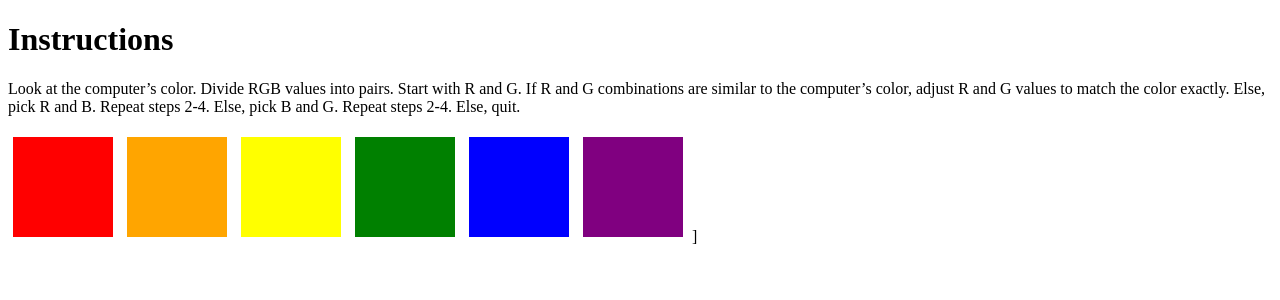
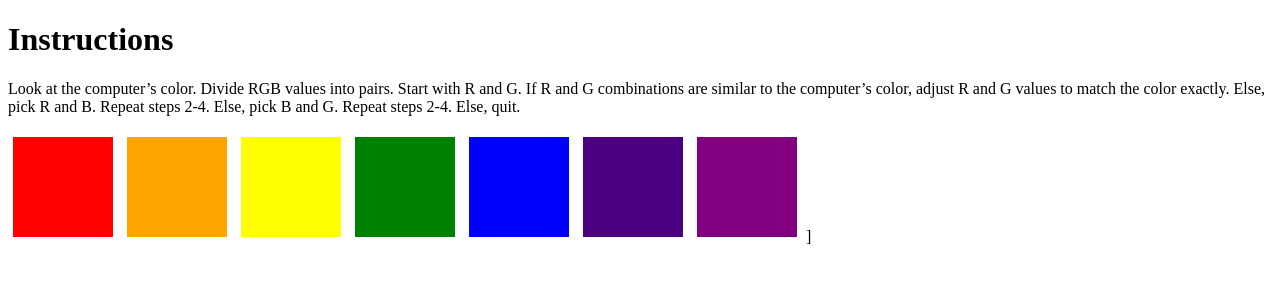
Before and after one commit to Arushi-maker/passionproject20, a Jekyll site: the page _posts/2023-11-15-BinaryHacks.html, which Jekyll copies as it is, in a window 1280 px wide. Shown: the top 300 px of the page. Built offline with Jekyll 4.4.1, drawn with Linux system fonts in a browser that asks for light colours; a script that is not in the unit is left out.

Commit message:
first commit

```diff
--- a/_posts/2023-11-15-BinaryHacks.html
+++ b/_posts/2023-11-15-BinaryHacks.html
@@ -24,6 +24,7 @@
     <div class="color-square" style="background-color: yellow;"></div>
     <div class="color-square" style="background-color: green;"></div>
     <div class="color-square" style="background-color: blue;"></div>
+    <div class="color-square" style="background-color: indigo;"></div>
     <div class="color-square" style="background-color: purple;"></div>
     ] </div>
 
--- /dev/null
+++ b/_posts/squares.js
@@ -0,0 +1 @@
+var colors = [red, orange, yellow, green, blue, purple]
```
